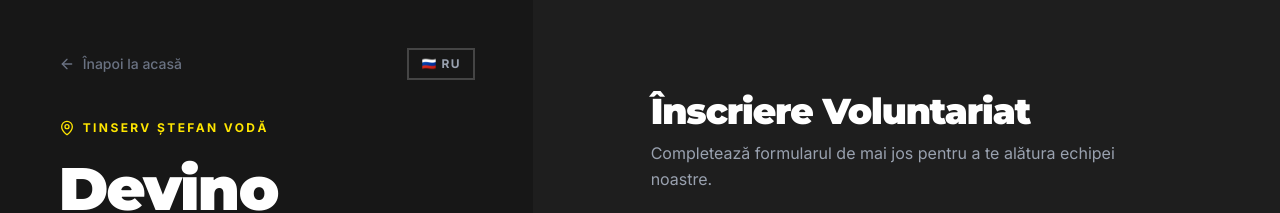
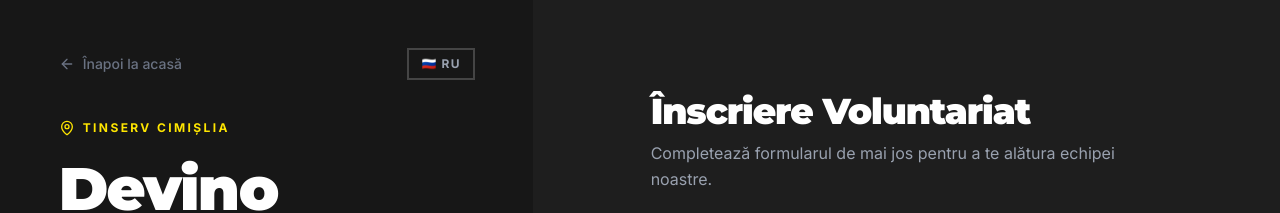
Before and after one commit to iliev-blnk/tinserv, a React (Vite) app: page /registration in a window 1280 px wide. Shown: the top 213 px of the page. Built offline with nearby package versions, Linux system fonts and the light colour scheme; no server answers.

Commit message:
update event to winter edition: Cimișlia, 4-9 January 2027

```diff
--- a/src/components/Hero.tsx
+++ b/src/components/Hero.tsx
@@ -25,7 +25,7 @@ export default function Hero() {
   }, []);
 
   useEffect(() => {
-    const countDownDate = new Date("Jul 26, 2026 09:00:00").getTime();
+    const countDownDate = new Date("Jan 4, 2027 09:00:00").getTime();
     const updateTimer = () => {
       const now = new Date().getTime();
       const distance = countDownDate - now;
@@ -85,11 +85,11 @@ export default function Hero() {
           </h1>
 
           <p className="font-black text-lg sm:text-2xl lg:text-3xl text-brand-500 uppercase tracking-wide lg:tracking-widest mb-3 animate-fade-in-up" style={{ animationDelay: '150ms' }}>
-            26 July – 1 August 2026
+            4 – 9 January 2027
           </p>
 
           <p className="font-semibold text-xl text-white mb-8 animate-fade-in-up" style={{ animationDelay: '200ms' }}>
-            Ștefan Vodă, Moldova 🇲🇩
+            Cimișlia, Moldova 🇲🇩
           </p>
 
           <p className="italic text-gray-300 text-lg mb-10 max-w-sm leading-relaxed animate-fade-in-up" style={{ animationDelay: '250ms' }}>
@@ -259,7 +259,7 @@ export default function Hero() {
                   <div>
                     <p className="text-sm text-gray-500 uppercase tracking-wide font-bold mb-1">{t.volunteerEvent.locationLabel}</p>
                     <p className="text-gray-900 font-medium">{t.volunteerEvent.location}</p>
-                    <a href="https://maps.google.com/?q=Ștefan+Vodă,Moldova" target="_blank" rel="noopener noreferrer"
+                    <a href="https://maps.google.com/?q=Cimișlia,Moldova" target="_blank" rel="noopener noreferrer"
                       className="text-xs text-gray-500 hover:underline mt-1 inline-block">
                       {t.volunteerEvent.viewOnMap}
                     </a>
@@ -269,7 +269,7 @@ export default function Hero() {
                   <p className="text-gray-700 text-sm leading-relaxed">{t.volunteerEvent.description}</p>
                 </div>
               </div>
-              <a href="https://maps.google.com/?q=Ștefan+Vodă,Moldova" target="_blank" rel="noopener noreferrer" className="w-full md:w-1/3 aspect-square overflow-hidden relative border border-gray-200 group cursor-pointer hover:border-brand-500 transition-colors hidden md:block">
+              <a href="https://maps.google.com/?q=Cimișlia,Moldova" target="_blank" rel="noopener noreferrer" className="w-full md:w-1/3 aspect-square overflow-hidden relative border border-gray-200 group cursor-pointer hover:border-brand-500 transition-colors hidden md:block">
                 <div className="absolute inset-0 bg-gray-100 flex items-center justify-center bg-[url('/map-placeholder.png')] bg-cover bg-center">
                   <div className="absolute inset-0 bg-gray-100/40 group-hover:bg-transparent transition-colors" />
                   <MapPin className="w-8 h-8 text-brand-500 drop-shadow-lg animate-bounce-gentle" />
--- a/src/pages/Registration.tsx
+++ b/src/pages/Registration.tsx
@@ -104,7 +104,7 @@ export default function Registration() {
         <div className="flex items-center gap-3">
           <div className="flex items-center gap-1.5 text-brand-500">
             <MapPin className="w-3.5 h-3.5" />
-            <span className="text-xs font-bold uppercase tracking-[0.15em]">Ștefan Vodă</span>
+            <span className="text-xs font-bold uppercase tracking-[0.15em]">Cimișlia</span>
           </div>
           {langToggle}
         </div>
@@ -130,7 +130,7 @@ export default function Registration() {
           <div className="flex items-center gap-2 mb-6">
             <MapPin className="w-4 h-4 text-brand-500 flex-shrink-0" />
             <span className="text-brand-500 text-xs font-bold uppercase tracking-[0.2em]">
-              TinSerV Ștefan Vodă
+              TinSerV Cimișlia
             </span>
           </div>
 
@@ -151,8 +151,8 @@ export default function Registration() {
           {/* Map */}
           <div className="flex-1 min-h-0 overflow-hidden border-2 border-white/10">
             <iframe
-              title="TinSerV Ștefan Vodă"
-              src="https://maps.google.com/maps?q=Stefan+Voda,Moldova&z=13&output=embed"
+              title="TinSerV Cimișlia"
+              src="https://maps.google.com/maps?q=Cimișlia,Moldova&z=13&output=embed"
               className="w-full h-full"
               style={{ minHeight: '200px' }}
               loading="lazy"
--- a/src/translations.ts
+++ b/src/translations.ts
@@ -94,9 +94,9 @@ export const translations = {
         },
         volunteerEvent: {
             modalTitle: 'Următorul Eveniment',
-            eventTitle: 'TinSerV Stefan Voda',
-            description: 'Alătură-te echipei noastre pentru o acțiune de vara! Vom curăța malurile râului și vom planta copaci pentru un viitor mai verde.',
-            location: 'Stefan Voda',
+            eventTitle: 'TinSerV Cimișlia',
+            description: 'Alătură-te echipei noastre pentru ediția de iarnă! Împreună aducem căldură celor din jur, ajutăm familiile în nevoie și construim un viitor mai luminos.',
+            location: 'Cimișlia',
             timer: {
                 days: 'Zile',
                 hours: 'Ore',
@@ -235,9 +235,9 @@ export const translations = {
         },
         volunteerEvent: {
             modalTitle: 'Следующее событие',
-            eventTitle: 'TinSerV Штефан Водэ',
-            description: 'Присоединяйтесь к нашей команде для масштабной летней акции! Мы будем очищать берега реки и сажать деревья для более зеленого будущего.',
-            location: 'Stefan Voda',
+            eventTitle: 'TinSerV Чимишлия',
+            description: 'Присоединяйтесь к нашей команде на зимнюю смену! Вместе мы дарим тепло окружающим, помогаем нуждающимся семьям и строим более светлое будущее.',
+            location: 'Чимишлия',
             timer: {
                 days: 'Дней',
                 hours: 'Часов',
```
